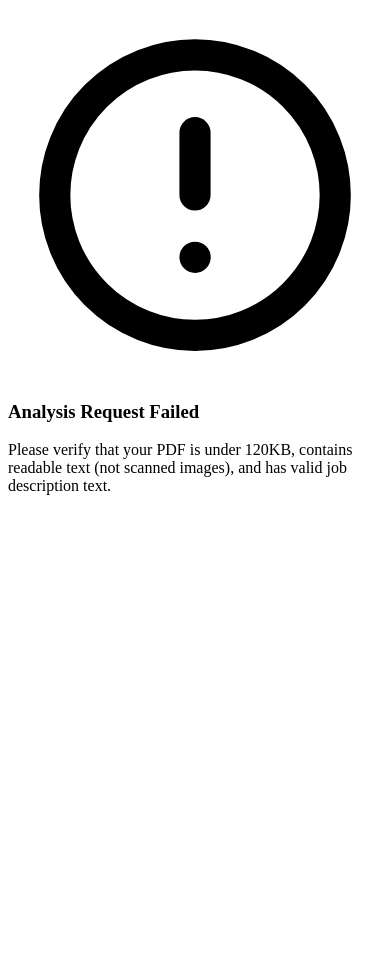
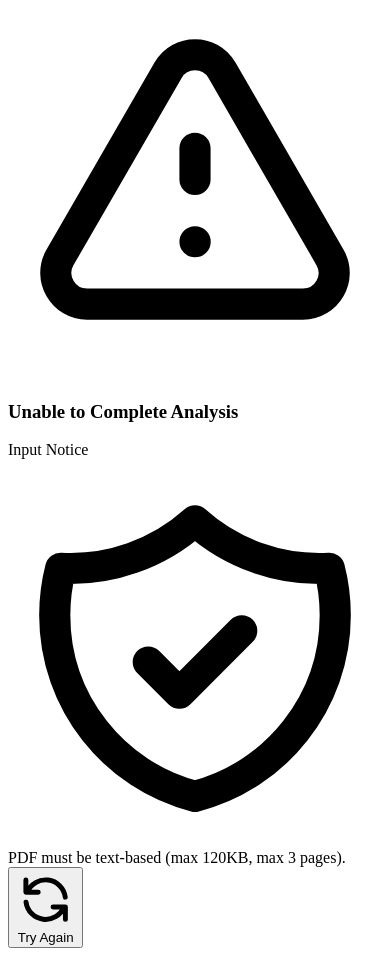
Before and after one commit to gabrielcjr/atsproof, a Python web app: template templates/partials/error.html in a window 390 px wide. Before the commit the page ends 495 px from the top, so only its background shows below. Run offline with Jinja, Linux system fonts and the light colour scheme; the template is opened without the code that fills it, so the values that code supplies are empty.

Commit message:
fix(ux): improve error partial messages, eliminate backend technical leaks, and add try-again action

```diff
--- a/templates/partials/error.html
+++ b/templates/partials/error.html
@@ -1,17 +1,53 @@
-<div class="rounded-2xl bg-rose-950/40 border border-rose-500/30 p-6 sm:p-8 backdrop-blur-md shadow-2xl animate-fade-in">
+<div class="rounded-2xl bg-gradient-to-b from-rose-950/40 via-slate-900/90 to-slate-900/90 border border-rose-500/30 p-6 sm:p-8 backdrop-blur-md shadow-2xl animate-fade-in text-left">
     <div class="flex items-start space-x-4">
-        <div class="w-10 h-10 rounded-xl bg-rose-500/10 text-rose-400 flex items-center justify-center border border-rose-500/20 flex-shrink-0">
+        <!-- Alert Icon -->
+        <div class="w-11 h-11 rounded-xl bg-rose-500/15 text-rose-400 flex items-center justify-center border border-rose-500/30 flex-shrink-0 shadow-inner">
             <svg class="w-6 h-6" fill="none" stroke="currentColor" viewBox="0 0 24 24">
-                <path stroke-linecap="round" stroke-linejoin="round" stroke-width="2" d="M12 8v4m0 4h.01M21 12a9 9 0 11-18 0 9 9 0 0118 0z"></path>
+                <path stroke-linecap="round" stroke-linejoin="round" stroke-width="2" d="M12 9v2m0 4h.01m-6.938 4h13.856c1.54 0 2.502-1.667 1.732-3L13.732 4c-.77-1.333-2.694-1.333-3.464 0L3.34 16c-.77 1.333.192 3 1.732 3z"></path>
             </svg>
         </div>
-        <div class="flex-1">
-            <h3 class="text-lg font-bold text-rose-200">Analysis Request Failed</h3>
-            <p class="text-sm text-rose-300/90 mt-2 leading-relaxed">
+
+        <div class="flex-1 min-w-0">
+            <!-- Header & Badge -->
+            <div class="flex items-center justify-between gap-2 flex-wrap">
+                <h3 class="text-lg font-bold text-white tracking-tight">
+                    {{ error_title | default('Unable to Complete Analysis') }}
+                </h3>
+                <span class="text-[11px] font-medium px-2.5 py-0.5 rounded-full bg-rose-500/20 text-rose-300 border border-rose-500/30">
+                    {% if error_type == 'server' %}High Demand{% else %}Input Notice{% endif %}
+                </span>
+            </div>
+
+            <!-- Error Message Description -->
+            <p class="text-sm text-slate-300 mt-2 leading-relaxed">
                 {{ error_message }}
             </p>
-            <div class="mt-4 pt-4 border-t border-rose-500/20 flex flex-wrap items-center gap-3 text-xs text-rose-400">
-                <span>Please verify that your PDF is under 120KB, contains readable text (not scanned images), and has valid job description text.</span>
+
+            {% if suggestion %}
+            <p class="text-xs text-rose-300/90 mt-2 font-medium">
+                💡 {{ suggestion }}
+            </p>
+            {% endif %}
+
+            <!-- Guidance & Action Footer -->
+            <div class="mt-5 pt-4 border-t border-slate-800/80 flex flex-col sm:flex-row sm:items-center justify-between gap-4 text-xs text-slate-400">
+                <div class="flex items-center space-x-2">
+                    <svg class="w-4 h-4 text-emerald-400 flex-shrink-0" fill="none" stroke="currentColor" viewBox="0 0 24 24">
+                        <path stroke-linecap="round" stroke-linejoin="round" stroke-width="2" d="M9 12l2 2 4-4m5.618-4.016A11.955 11.955 0 0112 2.944a11.955 11.955 0 01-8.618 3.04A12.02 12.02 0 003 9c0 5.591 3.824 10.29 9 11.622 5.176-1.332 9-6.03 9-11.622 0-1.042-.133-2.052-.382-3.016z"></path>
+                    </svg>
+                    <span>PDF must be text-based (max 120KB, max 3 pages).</span>
+                </div>
+
+                <button
+                    type="button"
+                    onclick="document.getElementById('submit-btn')?.click() || window.scrollTo({top: 0, behavior: 'smooth'})"
+                    class="inline-flex items-center justify-center space-x-1.5 px-4 py-2 rounded-xl bg-slate-800 hover:bg-slate-700 text-slate-200 hover:text-white border border-slate-700 transition font-medium active:scale-95 shadow-sm"
+                >
+                    <svg class="w-3.5 h-3.5" fill="none" stroke="currentColor" viewBox="0 0 24 24">
+                        <path stroke-linecap="round" stroke-linejoin="round" stroke-width="2" d="M4 4v5h.582m15.356 2A8.001 8.001 0 004.582 9m0 0H9m11 11v-5h-.581m0 0a8.003 8.003 0 01-15.357-2m15.357 2H15"></path>
+                    </svg>
+                    <span>Try Again</span>
+                </button>
             </div>
         </div>
     </div>
```
Also changed, not shown: src/routes.py (+31 -8 lines).
